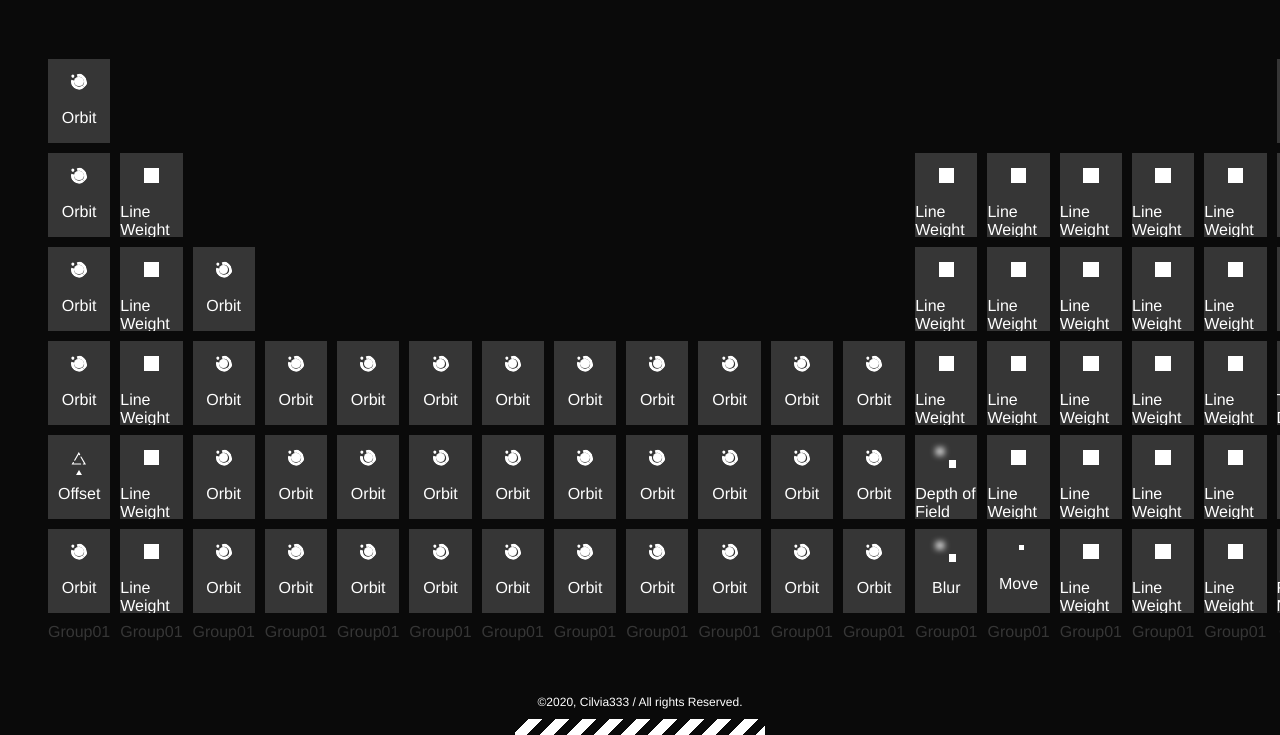
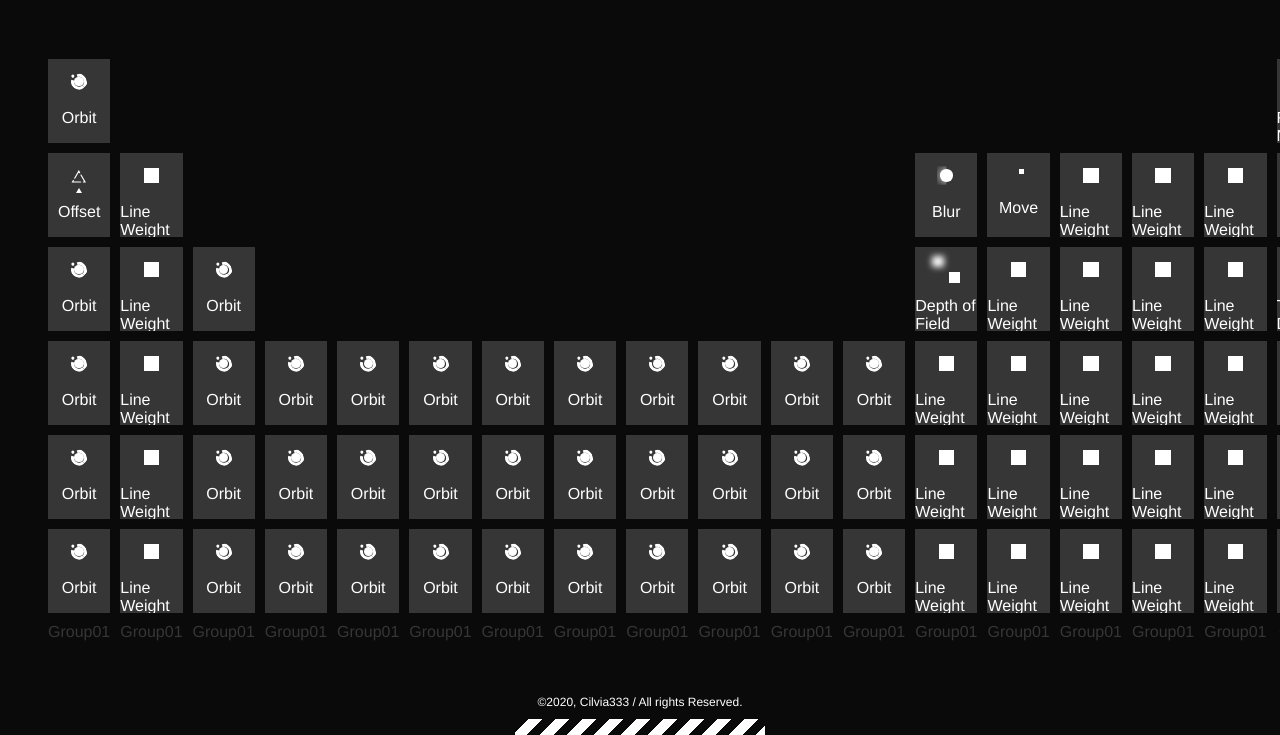
Before and after one commit to cilvia333/WebMotionTable, a Gatsby site: page / in a window 1280 px wide. Shown: the part 65-800 px from the top of the page. Built offline with nearby package versions, Linux system fonts and the light colour scheme; Gatsby itself is replaced by a stand-in of ours.

Commit message:
Fix blurs

```diff
--- a/src/components/contents/blur.tsx
+++ b/src/components/contents/blur.tsx
@@ -8,54 +8,36 @@ export function Blur({ size, isAnimation }: Prop) {
   return (
     <>
       <Wrapper>
-        <SquareWrapper size={size ?? 10}>
-          <Square01
-            size={size ?? 10}
-            duration={3}
-            isAnimation={isAnimation ?? false}
-          />
-          <Square02
-            size={size ?? 10}
-            duration={3}
-            isAnimation={isAnimation ?? false}
-          />
-        </SquareWrapper>
+        <CircleWrapper size={size ?? 10}>
+          <Square01 />
+          <ClipCircle duration={2} isAnimation={isAnimation}>
+            <Square02 />
+          </ClipCircle>
+        </CircleWrapper>
       </Wrapper>
     </>
   );
 }
 
-const blur01 = keyframes`
+const moveClipAnim = keyframes`
   0% {
-   filter: blur(0);
+    clip-path: polygon(-10% -10%, 50% -10%, 50% 110%, -10% 110%);
   }
   10% {
-    filter: blur(0);
+    clip-path: polygon(-10% -10%, 110% -10%, 110% 110%, -10% 110%);
+  }
+  10% {
+    clip-path: polygon(-10% -10%, 110% -10%, 110% 110%, -10% 110%);
   }
   70% {
-    filter: blur(3px);
+    clip-path: polygon(-10% -10%, -10% -10%, -10% 110%, -10% 110%);
   }
   100% {
-    filter: blur(0);
+    clip-path: polygon(-10% -10%, 50% -10%, 50% 110%, -10% 110%);
   }
 `;
 
-const blur02 = keyframes`
-  0% {
-   filter: blur(3px);
-  }
-  10% {
-    filter: blur(3px);
-  }
-  70% {
-    filter: blur(0);
-  }
-  100% {
-    filter: blur(3px);
-  }
-`;
-
-const SquareWrapper = styled.div<{ size: number }>`
+const CircleWrapper = styled.div<{ size: number }>`
   ${({ size }) =>
     css`
       height: ${size}px;
@@ -64,36 +46,45 @@ const SquareWrapper = styled.div<{ size: number }>`
   position: relative;
 `;
 
-const Square = styled.div<{
-  size: number;
+const Square = styled.div`
+  width: 80%;
+  height: 80%;
+  position: absolute;
+  top: 0;
+  left: 0;
+  right: 0;
+  bottom: 0;
+  margin: auto;
+  background: ${Colors.white};
+  border-radius: 50%;
+`;
+
+const Square01 = styled(Square)`
+  filter: blur(0);
+`;
+
+const ClipCircle = styled.div<{
   duration: number;
   isAnimation: boolean;
 }>`
-  ${({ size }) =>
-    css`
-      height: ${size / 2}px;
-      width: ${size / 2}px;
-    `}
+  width: 100%;
+  height: 100%;
   position: absolute;
-  background: ${Colors.white};
+  top: 0;
+  left: 0;
+  right: 0;
+  bottom: 0;
+  margin: auto;
+  clip-path: polygon(-10% -10%, 50% -10%, 50% 110%, -10% 110%);
 
   ${({ duration, isAnimation }) =>
     isAnimation &&
     css`
-      animation: ${duration}s cubic-bezier(0, 0.47, 0.43, 1) infinite;
+      animation: ${moveClipAnim} ${duration}s cubic-bezier(0, 0.47, 0.43, 1)
+        infinite;
     `}
 `;
 
-const Square01 = styled(Square)`
-  top: 10px;
-  left: 10px;
-  filter: blur(0);
-  animation-name: ${blur01};
+const Square02 = styled(Square)`
+  filter: blur(5px);
 `;
-
-const Square02 = styled(Square)`
-  bottom: 10px;
-  right: 10px;
-  filter: blur(3px);
-  animation-name: ${blur02};
-`;
--- a/src/components/contents/dof.tsx
+++ b/src/components/contents/dof.tsx
@@ -71,8 +71,8 @@ const Square = styled.div<{
 }>`
   ${({ size }) =>
     css`
-      height: ${size / 2}px;
-      width: ${size / 2}px;
+      height: ${(size / 4) * 3}px;
+      width: ${(size / 4) * 3}px;
     `}
   position: absolute;
   background: ${Colors.white};
--- a/src/pages/index.tsx
+++ b/src/pages/index.tsx
@@ -154,7 +154,10 @@ export default function IndexPage() {
       <Wrapper>
         {mock.map((items, i) => (
           <CardWrapper key={`group${i}`}>
-            {items.reverse().map((item, j) => (
+            {items
+              .slice()
+              .reverse()
+              .map((item, j) => (
                 <Card
                   name={item.name}
                   link={item.link}
```
Lines whose indentation alone changed are shown as unchanged.
